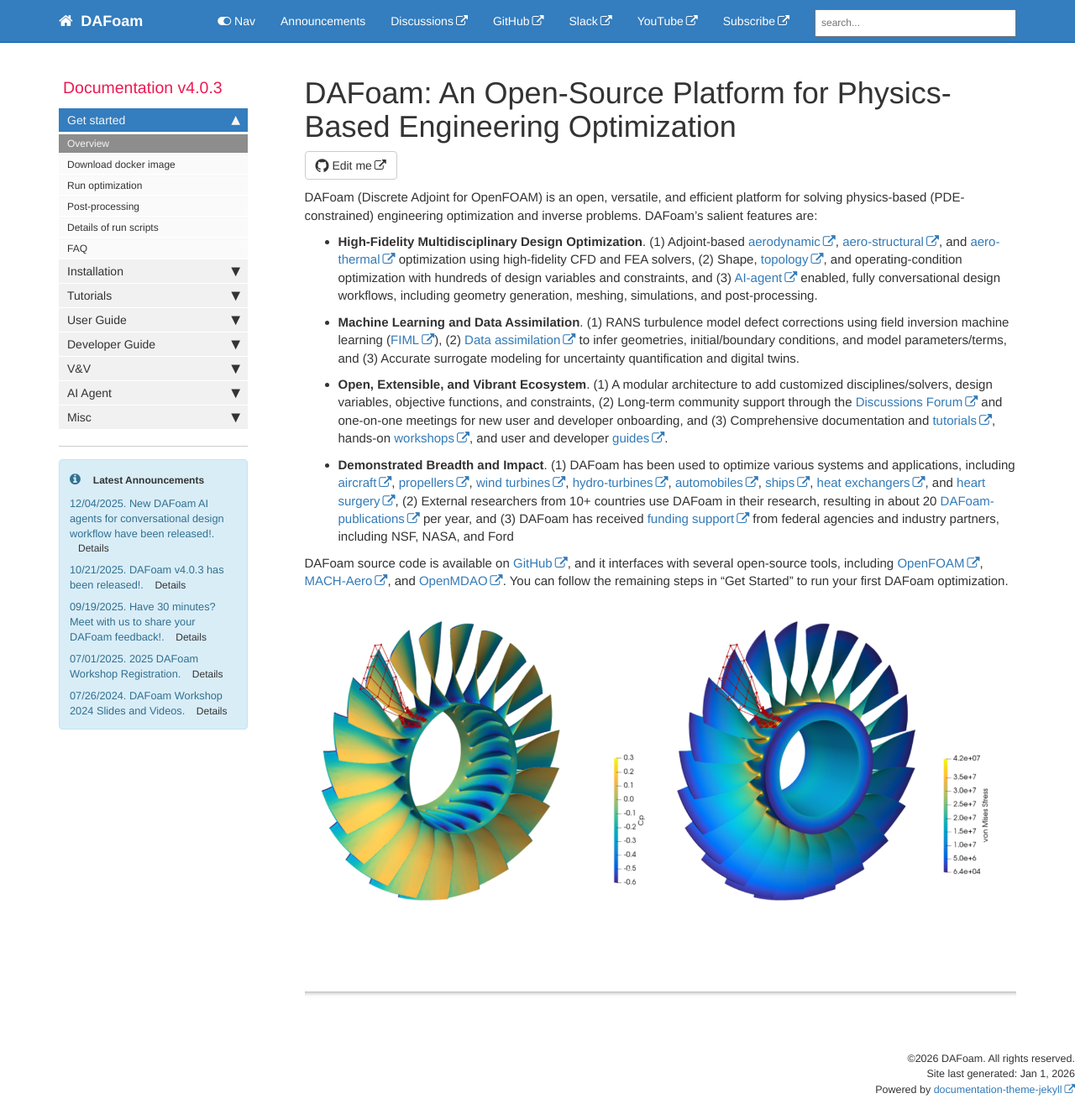
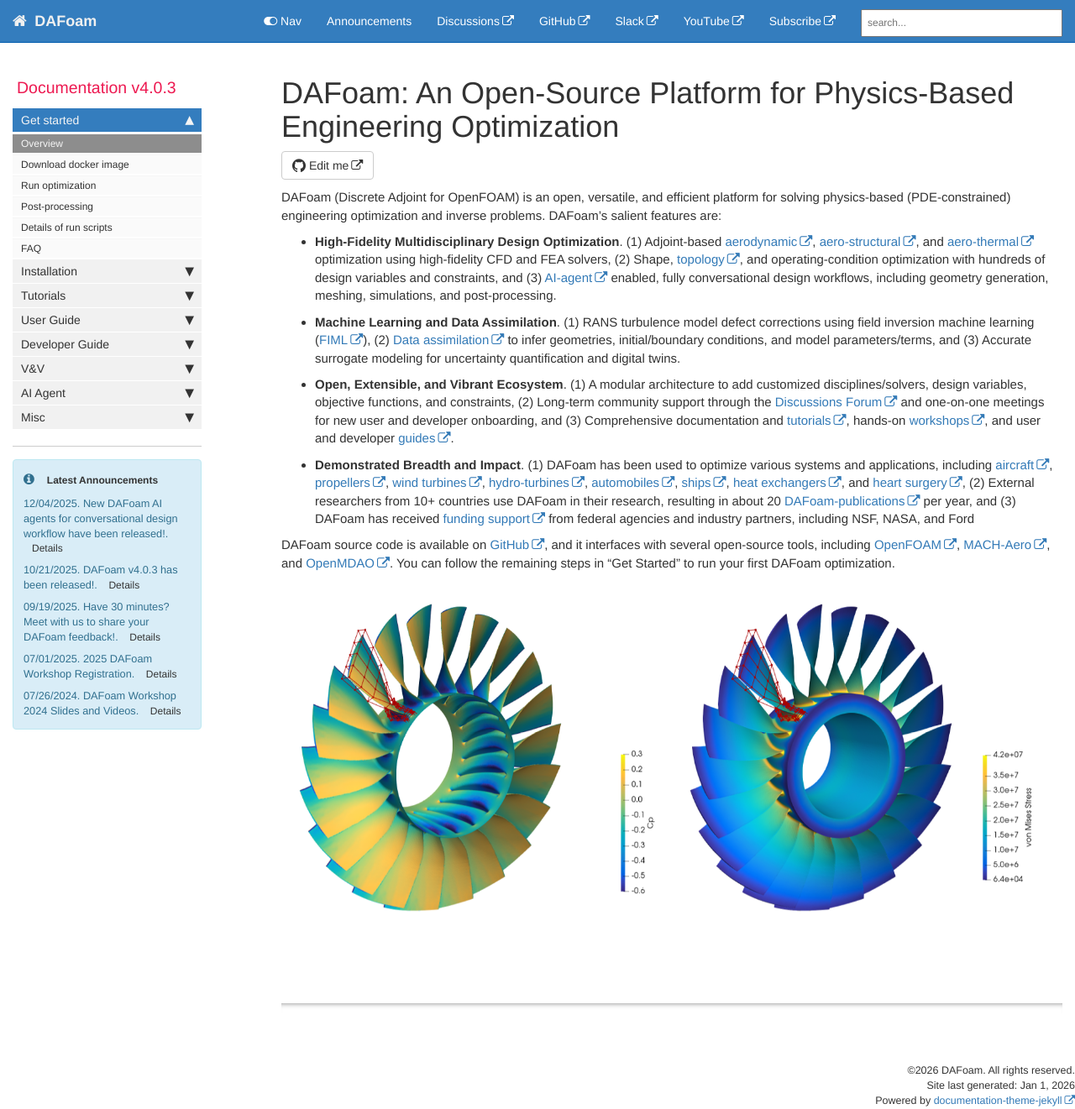
Before and after one commit to DAFoam/DAFoam.github.io, a Jekyll site: the page built from index.md, in a window 1280 px wide and 1321 px high. Shown: the whole window at 84% size. Built offline with Jekyll 4.4.1, drawn with Linux system fonts in a browser that asks for light colours; comment, search, counter and statistics services are not loaded.

Commit message:
content update

```diff
--- a/css/customstyles.css
+++ b/css/customstyles.css
@@ -1290,3 +1290,11 @@ pre {
 .copy-button:focus {
     outline: none;
 }
+
+/* Make container full-width to eliminate white space */
+.container {
+    width: 100% !important;
+    max-width: 100% !important;
+    padding-left: 15px;
+    padding-right: 15px;
+}
```
